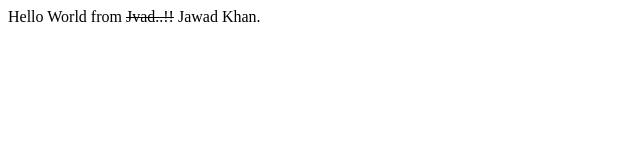
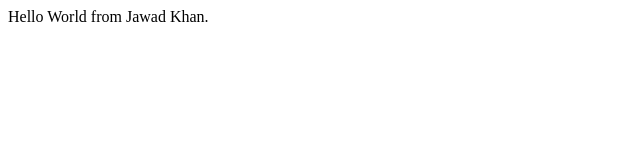
Before and after one commit to jvad/Bootcamp2020, a plain HTML site: page index.html in a window 1280 px wide. Shown: the full height of the page, 0-640 px from the left. Drawn offline with Linux system fonts and the light colour scheme.

Commit message:
Update index.html
Update after the action is created in github

```diff
--- a/index.html
+++ b/index.html
@@ -4,6 +4,6 @@
     <title>First Example</title>
   </head>
   <body>
-    <div>Hello World from <s>Jvad..!!</s> Jawad Khan.</div>
+    <div>Hello World from Jawad Khan.</div>
   </body>
 </html>
```
